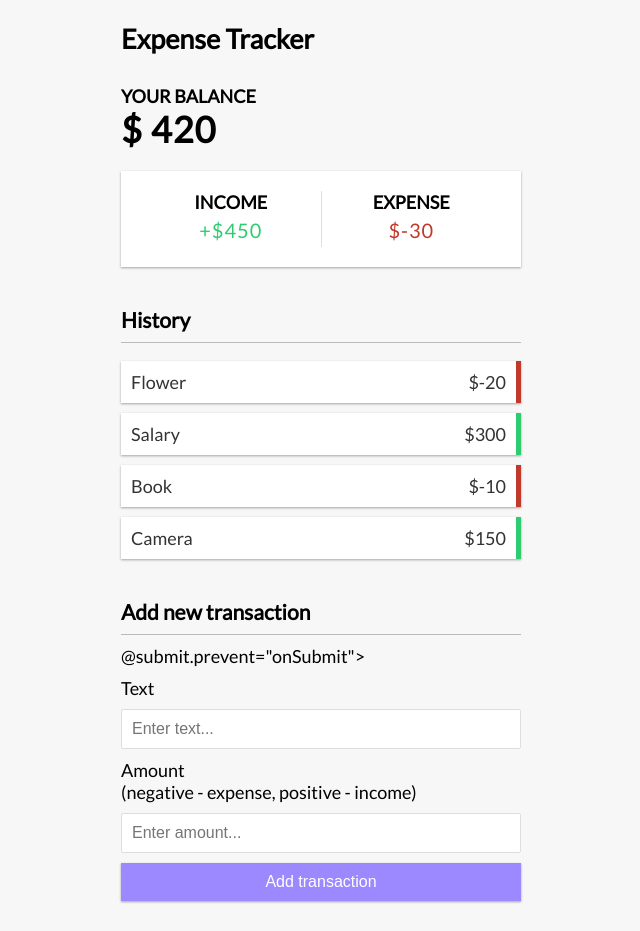
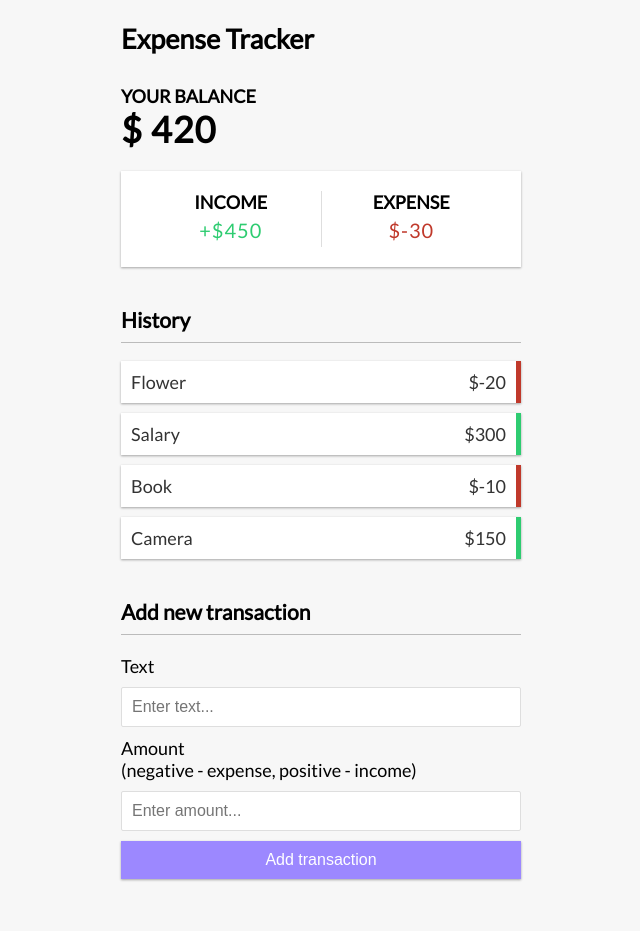
Before and after one commit to FilipeGDPC/Projeto-Vue-expense-tracker, a Vue app in the folder vue-expense-tracker/: page / in a window 1280 px wide. Shown: the whole page, without its empty margins (319-959 px from the left). After the commit the page ends 909 px from the top, so only its background shows below. Built offline with nearby package versions, Linux system fonts and the light colour scheme.

Commit message:
Update package dependencies to include vue-toastification

```diff
--- a/vue-expense-tracker/package.json
+++ b/vue-expense-tracker/package.json
@@ -9,7 +9,8 @@
     "preview": "vite preview"
   },
   "dependencies": {
-    "vue": "^3.4.29"
+    "vue": "^3.4.29",
+    "vue-toastification": "^2.0.0-rc.5"
   },
   "devDependencies": {
     "@vitejs/plugin-vue": "^5.0.5",
--- a/vue-expense-tracker/src/components/AddTransaction.vue
+++ b/vue-expense-tracker/src/components/AddTransaction.vue
@@ -1,6 +1,6 @@
 <template>
      <h3>Add new transaction</h3>
-      <form id="form"> @submit.prevent="onSubmit">
+      <form id="form" @submit.prevent="onSubmit">
         <div class="form-control">
           <label for="text">Text</label>
           <input type="text" id="text" v-model="text" placeholder="Enter text..." />
```
Also changed, not shown: 1 other file (tests, documents, lock files or other folders).
